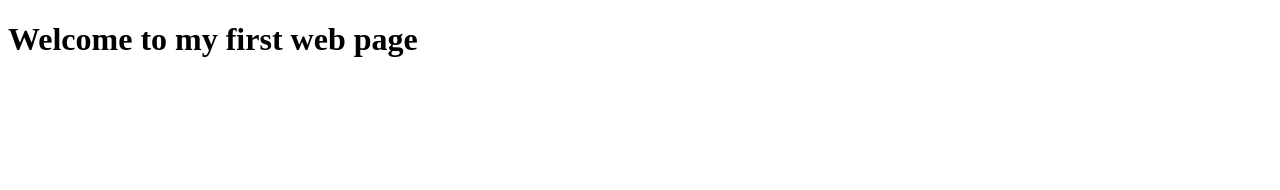
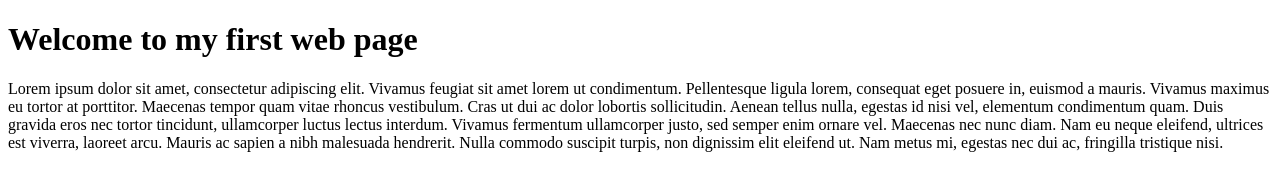
Before and after one commit to Charlie2541/Digital-Advance, a plain HTML site: page index.html in a window 1280 px wide. Drawn offline with Linux system fonts and the light colour scheme.

Commit message:
Update index.html

```diff
--- a/index.html
+++ b/index.html
@@ -5,5 +5,6 @@
   </head>
  <body>
    <h1>Welcome to my first web page</h1>
+   <p>Lorem ipsum dolor sit amet, consectetur adipiscing elit. Vivamus feugiat sit amet lorem ut condimentum. Pellentesque ligula lorem, consequat eget posuere in, euismod a mauris. Vivamus maximus eu tortor at porttitor. Maecenas tempor quam vitae rhoncus vestibulum. Cras ut dui ac dolor lobortis sollicitudin. Aenean tellus nulla, egestas id nisi vel, elementum condimentum quam. Duis gravida eros nec tortor tincidunt, ullamcorper luctus lectus interdum. Vivamus fermentum ullamcorper justo, sed semper enim ornare vel. Maecenas nec nunc diam. Nam eu neque eleifend, ultrices est viverra, laoreet arcu. Mauris ac sapien a nibh malesuada hendrerit. Nulla commodo suscipit turpis, non dignissim elit eleifend ut. Nam metus mi, egestas nec dui ac, fringilla tristique nisi.</p>
  </body>
 </html>
```
